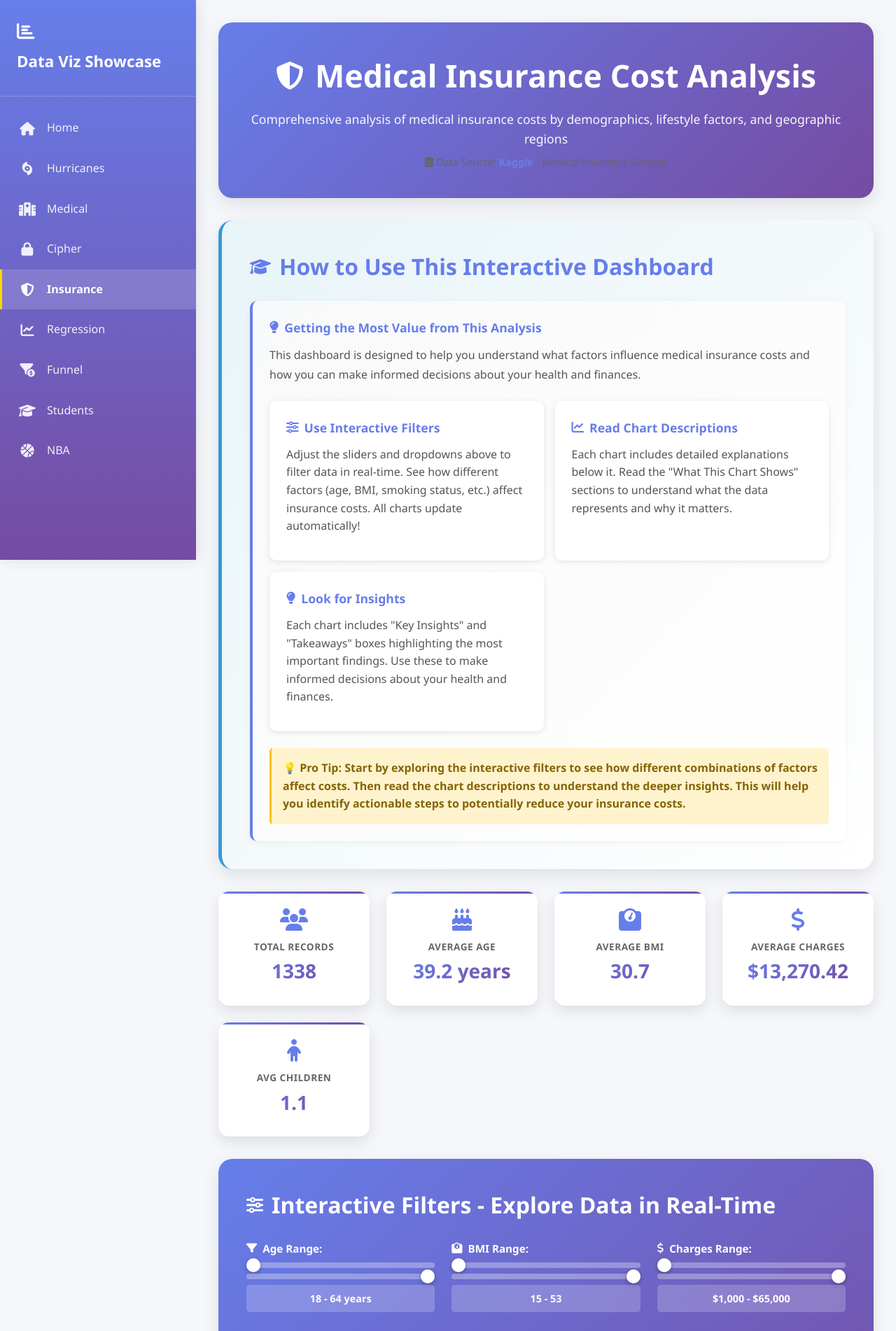
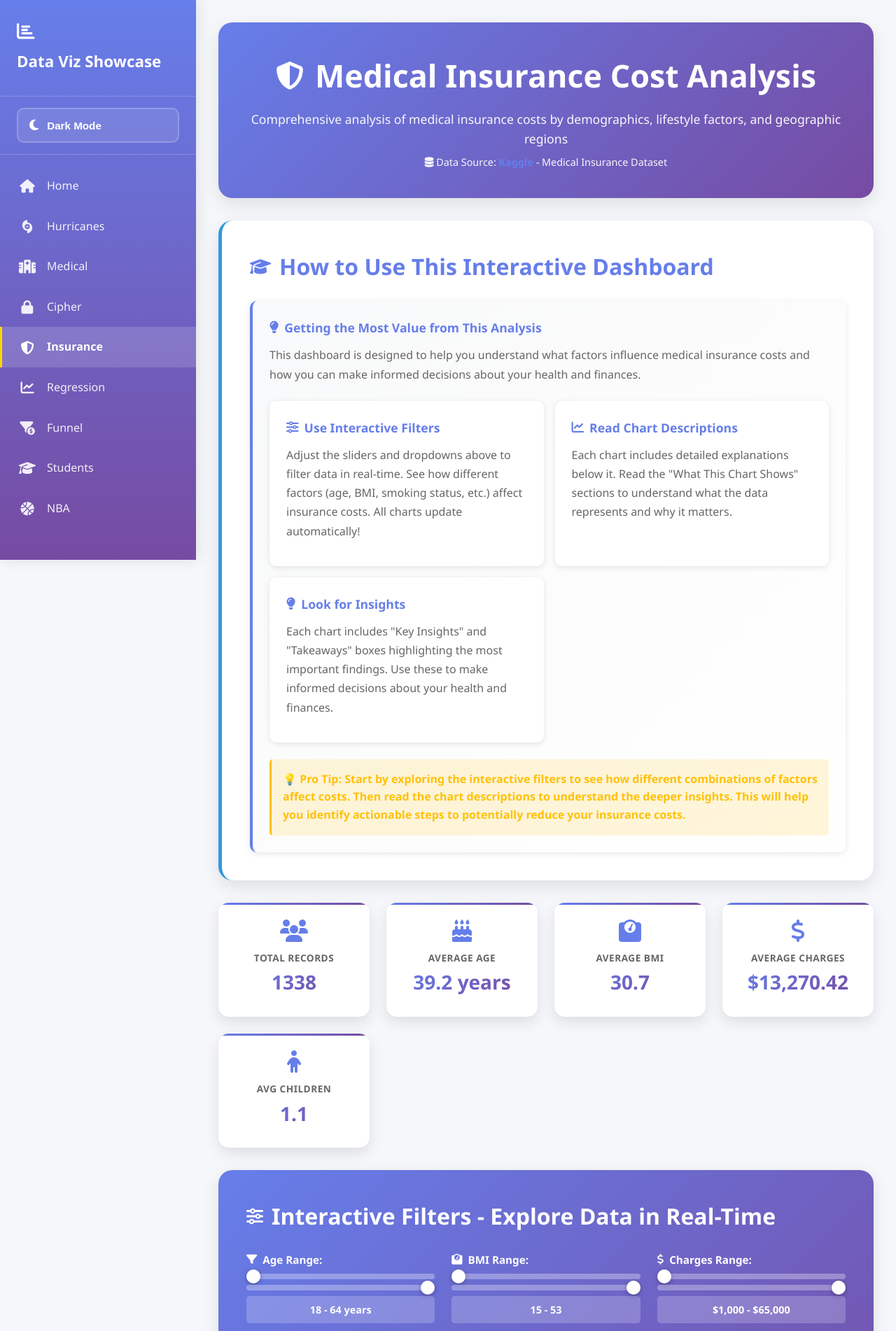
Before and after one commit to sabasiddique1/data-viz-showcase, a Flask app: page /insurance in a window 1280 px wide. Shown: the top 1902 px of the page at 70% size. Run offline with Flask 3, Linux system fonts and the light colour scheme.

Commit message:
Add dark mode support and fix text colors
- Add comprehensive dark mode with theme toggle button in sidebar
- Implement CSS variables for all colors (backgrounds, text, borders)
- Add smooth transitions between light and dark themes
- Persist theme preference in localStorage
- Fix data source text color to be white in dark mode
- Update educational guide section for dark mode compatibility
- Make all components (cards, sections, inputs) theme-aware
- Ensure proper contrast and readability in both themes

```diff
--- a/static/css/style.css
+++ b/static/css/style.css
@@ -4,14 +4,41 @@
     box-sizing: border-box;
 }
 
+:root {
+    /* Light Mode Colors */
+    --bg-primary: #f5f7fa;
+    --bg-secondary: #ffffff;
+    --bg-tertiary: #f8f9fa;
+    --text-primary: #333;
+    --text-secondary: #666;
+    --text-tertiary: #999;
+    --border-color: rgba(102, 126, 234, 0.1);
+    --shadow: rgba(0, 0, 0, 0.1);
+    --shadow-hover: rgba(0, 0, 0, 0.15);
+}
+
+[data-theme="dark"] {
+    /* Dark Mode Colors */
+    --bg-primary: #1a1a2e;
+    --bg-secondary: #16213e;
+    --bg-tertiary: #0f3460;
+    --text-primary: #e4e4e4;
+    --text-secondary: #b8b8b8;
+    --text-tertiary: #888;
+    --border-color: rgba(255, 255, 255, 0.1);
+    --shadow: rgba(0, 0, 0, 0.3);
+    --shadow-hover: rgba(0, 0, 0, 0.5);
+}
+
 body {
     font-family: 'Segoe UI', Tahoma, Geneva, Verdana, sans-serif;
     line-height: 1.6;
-    color: #333;
-    background: #f5f7fa;
+    color: var(--text-primary);
+    background: var(--bg-primary);
     min-height: 100vh;
     margin: 0;
     padding: 0;
+    transition: background-color 0.3s ease, color 0.3s ease;
 }
 
 /* Sidebar Navigation */
@@ -102,6 +129,39 @@ body {
     padding: 1rem 0;
     display: flex;
     flex-direction: column;
+}
+
+.theme-toggle-container {
+    padding: 0 1.5rem;
+    margin-bottom: 1rem;
+    border-bottom: 1px solid rgba(255, 255, 255, 0.2);
+    padding-bottom: 1rem;
+}
+
+.theme-toggle {
+    width: 100%;
+    display: flex;
+    align-items: center;
+    gap: 0.75rem;
+    padding: 0.875rem 1rem;
+    background: rgba(255, 255, 255, 0.1);
+    border: 2px solid rgba(255, 255, 255, 0.2);
+    border-radius: 10px;
+    color: white;
+    font-weight: 600;
+    cursor: pointer;
+    transition: all 0.3s ease;
+    font-size: 0.95rem;
+}
+
+.theme-toggle:hover {
+    background: rgba(255, 255, 255, 0.2);
+    border-color: rgba(255, 255, 255, 0.3);
+    transform: translateX(3px);
+}
+
+.theme-toggle i {
+    font-size: 1.1rem;
 }
 
 .nav-item {
@@ -403,6 +463,50 @@ body {
     text-decoration: underline;
 }
 
+.data-source-text {
+    color: white;
+    transition: color 0.3s ease;
+}
+
+[data-theme="light"] .page-header .data-source-text {
+    color: rgba(255, 255, 255, 0.95);
+}
+
+[data-theme="dark"] .page-header .data-source-text {
+    color: white;
+}
+
+/* Educational Guide Section */
+.educational-guide-section {
+    background: linear-gradient(135deg, #e8f4f8 0%, #ffffff 100%);
+    transition: background 0.3s ease;
+}
+
+[data-theme="dark"] .educational-guide-section {
+    background: linear-gradient(135deg, #0f3460 0%, #16213e 100%);
+}
+
+.guide-cards-grid {
+    display: grid;
+    grid-template-columns: repeat(auto-fit, minmax(280px, 1fr));
+    gap: 1rem;
+    margin-top: 1.5rem;
+}
+
+.guide-card {
+    background: var(--bg-secondary);
+    padding: 1.5rem;
+    border-radius: 10px;
+    box-shadow: 0 2px 8px var(--shadow);
+    transition: all 0.3s ease;
+}
+
+.guide-card p {
+    color: var(--text-secondary);
+    line-height: 1.6;
+    margin: 0;
+}
+
 .stats-grid {
     display: grid;
     grid-template-columns: repeat(auto-fit, minmax(200px, 1fr));
@@ -471,12 +575,13 @@ body {
 }
 
 .section {
-    background: white;
+    background: var(--bg-secondary);
     border-radius: 20px;
     padding: 2.5rem;
     margin-bottom: 2rem;
-    box-shadow: 0 8px 25px rgba(0, 0, 0, 0.1);
+    box-shadow: 0 8px 25px var(--shadow);
     animation: fadeInUp 0.6s ease-out;
+    transition: background-color 0.3s ease;
 }
 
 .section h2 {
@@ -983,13 +1091,14 @@ h1 i, h2 i, h3 i, h4 i {
 
 /* Chart Descriptions and Insights */
 .chart-description {
-    background: linear-gradient(135deg, #f8f9fa 0%, #ffffff 100%);
+    background: linear-gradient(135deg, var(--bg-tertiary) 0%, var(--bg-secondary) 100%);
     border-left: 4px solid #667eea;
     padding: 1.5rem;
     margin-top: 1.5rem;
     margin-bottom: 0;
     border-radius: 10px;
-    box-shadow: 0 2px 10px rgba(0, 0, 0, 0.05);
+    box-shadow: 0 2px 10px var(--shadow);
+    transition: background-color 0.3s ease;
 }
 
 .chart-description h4 {
@@ -1003,37 +1112,46 @@ h1 i, h2 i, h3 i, h4 i {
 }
 
 .chart-description p {
-    color: #555;
+    color: var(--text-secondary);
     line-height: 1.7;
     margin-bottom: 0.75rem;
 }
 
 .chart-description .insight-box {
-    background: #e8f4f8;
+    background: rgba(52, 152, 219, 0.1);
     border-left: 3px solid #3498db;
     padding: 1rem;
     margin-top: 1rem;
     border-radius: 5px;
 }
 
+[data-theme="dark"] .chart-description .insight-box {
+    background: rgba(52, 152, 219, 0.2);
+}
+
 .chart-description .insight-box strong {
-    color: #2c3e50;
+    color: var(--text-primary);
 }
 
 .chart-description .key-takeaway {
-    background: #fff3cd;
+    background: rgba(255, 193, 7, 0.15);
     border-left: 3px solid #ffc107;
     padding: 1rem;
     margin-top: 1rem;
     border-radius: 5px;
     font-weight: 600;
-    color: #856404;
+    color: #ffc107;
+}
+
+[data-theme="dark"] .chart-description .key-takeaway {
+    background: rgba(255, 193, 7, 0.2);
+    color: #ffd700;
 }
 
 .chart-description ul {
     margin: 0.75rem 0;
     padding-left: 1.5rem;
-    color: #555;
+    color: var(--text-secondary);
 }
 
 .chart-description li {
--- a/templates/base.html
+++ b/templates/base.html
@@ -27,6 +27,12 @@
             </button>
         </div>
         <nav class="sidebar-nav">
+            <div class="theme-toggle-container">
+                <button class="theme-toggle" id="themeToggle" title="Toggle Dark Mode">
+                    <i class="fas fa-moon" id="themeIcon"></i>
+                    <span id="themeText">Dark Mode</span>
+                </button>
+            </div>
             <a href="/" class="nav-item">
                 <i class="fas fa-home"></i>
                 <span>Home</span>
@@ -136,6 +142,38 @@
         // Update on window resize
         window.addEventListener('resize', updateMenuToggleVisibility);
         updateMenuToggleVisibility();
+
+        // Dark Mode Toggle
+        const themeToggle = document.getElementById('themeToggle');
+        const themeIcon = document.getElementById('themeIcon');
+        const themeText = document.getElementById('themeText');
+        const html = document.documentElement;
+
+        // Check for saved theme preference or default to light mode
+        const currentTheme = localStorage.getItem('theme') || 'light';
+        html.setAttribute('data-theme', currentTheme);
+        updateThemeIcon(currentTheme);
+
+        function updateThemeIcon(theme) {
+            if (theme === 'dark') {
+                themeIcon.classList.remove('fa-moon');
+                themeIcon.classList.add('fa-sun');
+                themeText.textContent = 'Light Mode';
+            } else {
+                themeIcon.classList.remove('fa-sun');
+                themeIcon.classList.add('fa-moon');
+                themeText.textContent = 'Dark Mode';
+            }
+        }
+
+        themeToggle.addEventListener('click', () => {
+            const currentTheme = html.getAttribute('data-theme');
+            const newTheme = currentTheme === 'dark' ? 'light' : 'dark';
+
+            html.setAttribute('data-theme', newTheme);
+            localStorage.setItem('theme', newTheme);
+            updateThemeIcon(newTheme);
+        });
     </script>
 </body>
 </html>
--- a/templates/insurance.html
+++ b/templates/insurance.html
@@ -6,32 +6,32 @@
 <div class="page-header">
     <h1><i class="fas fa-shield-alt"></i> Medical Insurance Cost Analysis</h1>
     <p>Comprehensive analysis of medical insurance costs by demographics, lifestyle factors, and geographic regions</p>
-    <p style="font-size: 0.9rem; color: #666; margin-top: 0.5rem;">
+    <p class="data-source-text" style="font-size: 0.9rem; margin-top: 0.5rem;">
         <i class="fas fa-database"></i> Data Source: <a href="https://www.kaggle.com" target="_blank" style="color: #667eea; text-decoration: none;">Kaggle</a> - Medical Insurance Dataset
     </p>
 </div>
 
 <!-- Educational Guide Section -->
-<div class="section" style="background: linear-gradient(135deg, #e8f4f8 0%, #ffffff 100%); border-left: 5px solid #3498db;">
+<div class="section educational-guide-section" style="border-left: 5px solid #3498db;">
     <h2><i class="fas fa-graduation-cap"></i> How to Use This Interactive Dashboard</h2>
     <div class="chart-description">
         <h4><i class="fas fa-lightbulb"></i> Getting the Most Value from This Analysis</h4>
         <p>This dashboard is designed to help you understand what factors influence medical insurance costs and how you can make informed decisions about your health and finances.</p>
 
-        <div style="display: grid; grid-template-columns: repeat(auto-fit, minmax(280px, 1fr)); gap: 1rem; margin-top: 1.5rem;">
-            <div style="background: white; padding: 1.5rem; border-radius: 10px; box-shadow: 0 2px 8px rgba(0,0,0,0.1);">
+        <div class="guide-cards-grid">
+            <div class="guide-card">
                 <h4 style="color: #667eea; margin-bottom: 0.75rem;"><i class="fas fa-sliders-h"></i> Use Interactive Filters</h4>
-                <p style="color: #555; line-height: 1.6;">Adjust the sliders and dropdowns above to filter data in real-time. See how different factors (age, BMI, smoking status, etc.) affect insurance costs. All charts update automatically!</p>
+                <p>Adjust the sliders and dropdowns above to filter data in real-time. See how different factors (age, BMI, smoking status, etc.) affect insurance costs. All charts update automatically!</p>
             </div>
 
-            <div style="background: white; padding: 1.5rem; border-radius: 10px; box-shadow: 0 2px 8px rgba(0,0,0,0.1);">
+            <div class="guide-card">
                 <h4 style="color: #667eea; margin-bottom: 0.75rem;"><i class="fas fa-chart-line"></i> Read Chart Descriptions</h4>
-                <p style="color: #555; line-height: 1.6;">Each chart includes detailed explanations below it. Read the "What This Chart Shows" sections to understand what the data represents and why it matters.</p>
+                <p>Each chart includes detailed explanations below it. Read the "What This Chart Shows" sections to understand what the data represents and why it matters.</p>
             </div>
 
-            <div style="background: white; padding: 1.5rem; border-radius: 10px; box-shadow: 0 2px 8px rgba(0,0,0,0.1);">
+            <div class="guide-card">
                 <h4 style="color: #667eea; margin-bottom: 0.75rem;"><i class="fas fa-lightbulb"></i> Look for Insights</h4>
-                <p style="color: #555; line-height: 1.6;">Each chart includes "Key Insights" and "Takeaways" boxes highlighting the most important findings. Use these to make informed decisions about your health and finances.</p>
+                <p>Each chart includes "Key Insights" and "Takeaways" boxes highlighting the most important findings. Use these to make informed decisions about your health and finances.</p>
             </div>
         </div>
 
```
Also changed, not shown: other parts of static/css/style.css (+57 -46 lines).
